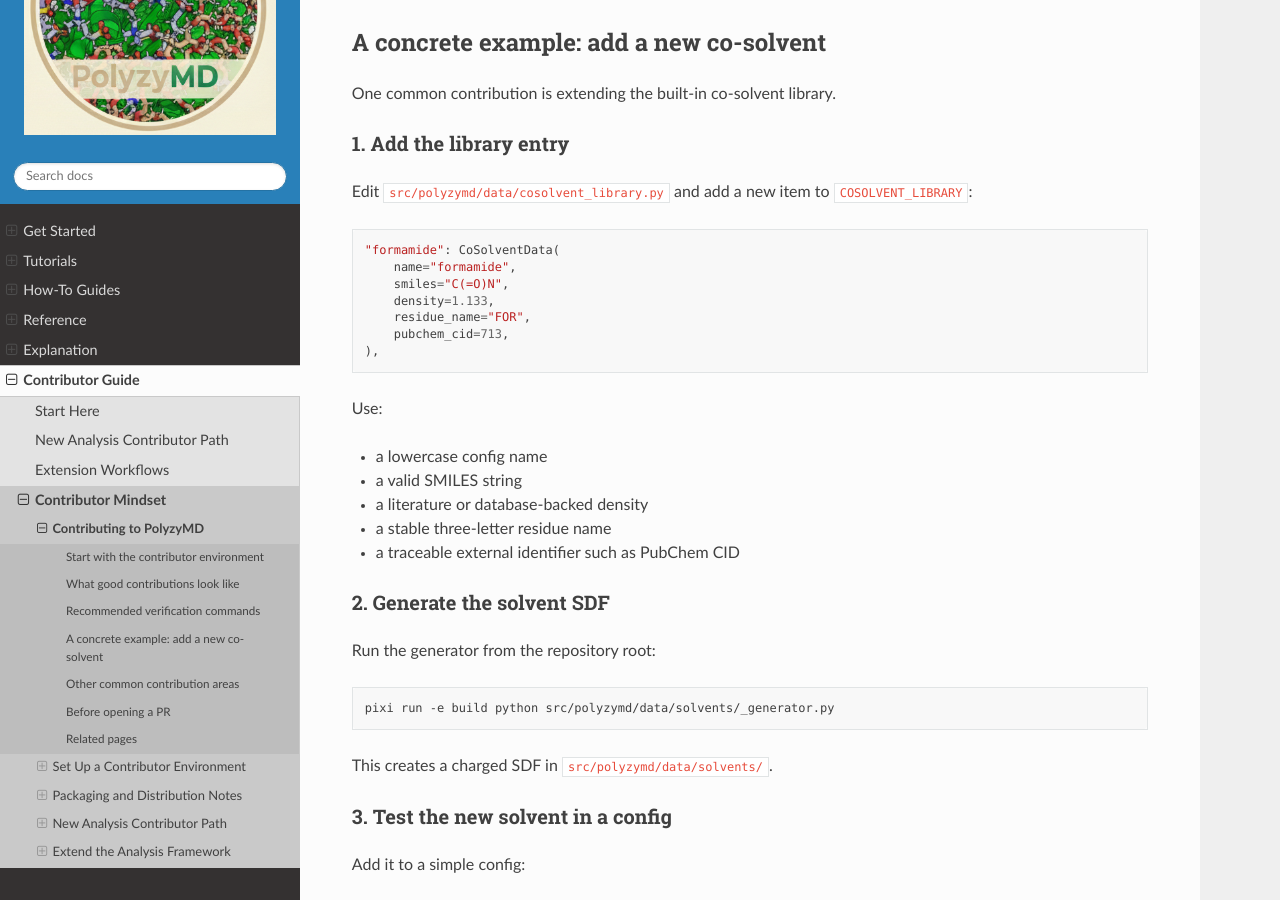
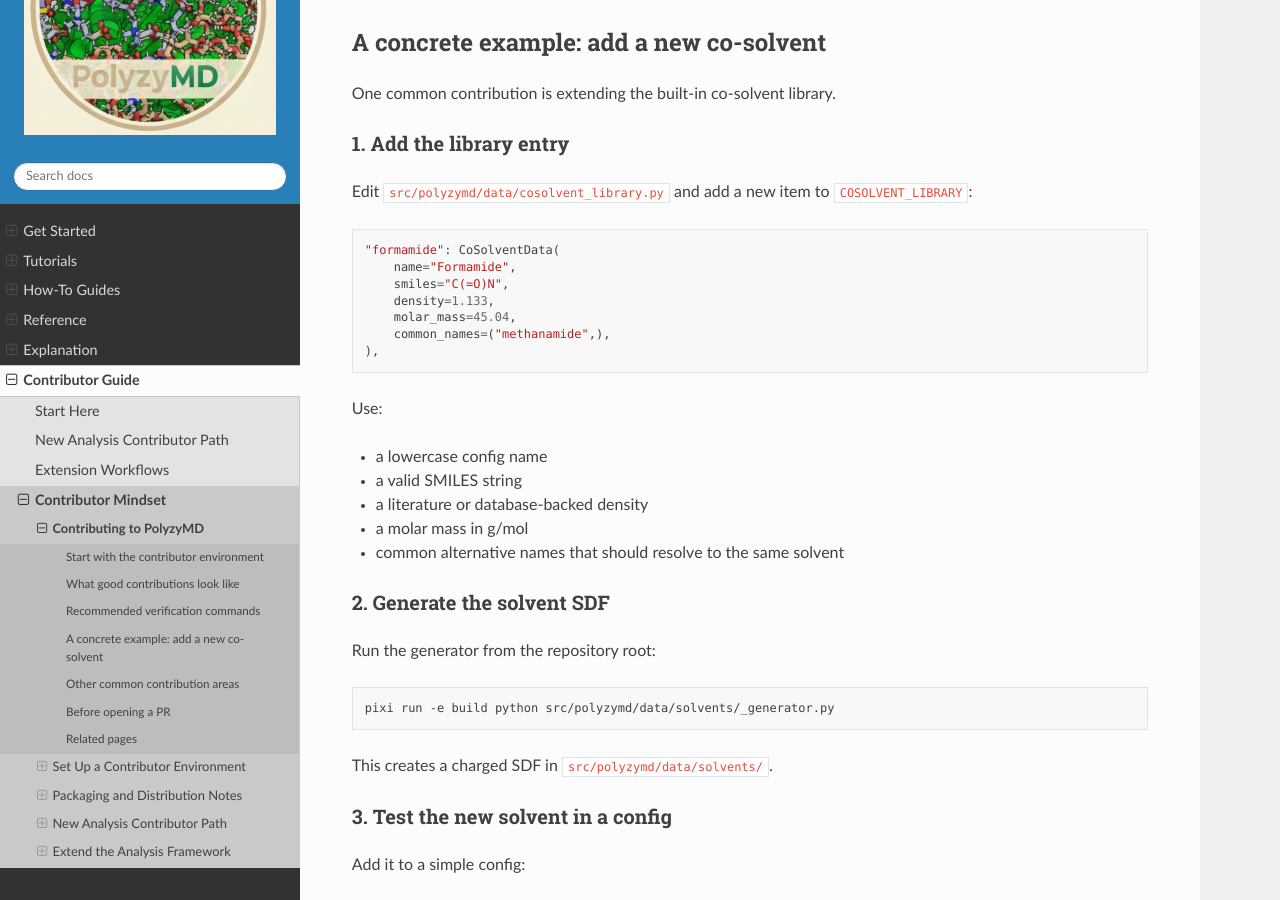
Before and after one commit to joelaforet/polyzymd, a Sphinx documentation site: the page built from docs/source/contributor_guide/contributing.md, in a window 1280 px wide and 900 px high, scrolled down 931 px. Built offline with Sphinx 7.4.7 and the Read the Docs theme 3.1.0, drawn with Linux system fonts in a browser that asks for light colours.

Commit message:
docs(contributor): fix setup and contribution examples

````diff
--- a/docs/source/contributor_guide/contributing.md
+++ b/docs/source/contributor_guide/contributing.md
@@ -45,11 +45,11 @@ Edit `src/polyzymd/data/cosolvent_library.py` and add a new item to
 
 ```python
 "formamide": CoSolventData(
-    name="formamide",
+    name="Formamide",
     smiles="C(=O)N",
     density=1.133,
-    residue_name="FOR",
-    pubchem_cid=713,
+    molar_mass=45.04,
+    common_names=("methanamide",),
 ),
 ```
 
@@ -58,8 +58,8 @@ Use:
 - a lowercase config name
 - a valid SMILES string
 - a literature or database-backed density
-- a stable three-letter residue name
-- a traceable external identifier such as PubChem CID
+- a molar mass in g/mol
+- common alternative names that should resolve to the same solvent
 
 ### 2. Generate the solvent SDF
 
````
Also changed, not shown: docs/source/contributor_guide/setup.md (+6 -3 lines).
